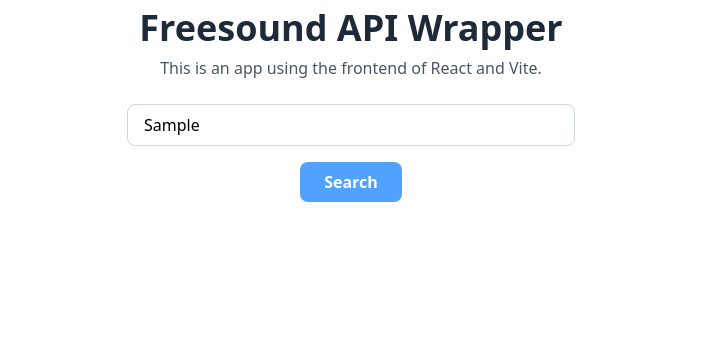
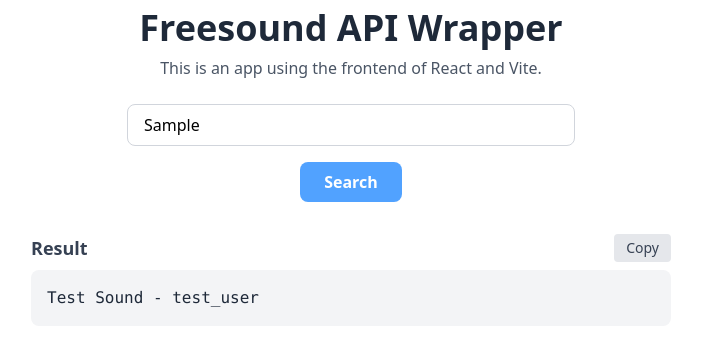
Before and after one commit to maseilertsen/freesoundApiGolang, a React (Vite) app in the folder frontend/freesound-client/: page / in a window 1280 px wide. Both pictures are taken after typing "Sample" into the empty fields and a click on the button "Search". Shown: the top 346 px of the page, without its empty margins (289-991 px from the left). Built offline with nearby package versions, Linux system fonts and the light colour scheme.

Commit message:
feat: mock result displayed

```diff
--- a/frontend/freesound-client/src/App.jsx
+++ b/frontend/freesound-client/src/App.jsx
@@ -1,12 +1,35 @@
+import { useState } from 'react'
 import './App.css'
 import Header from './components/Header.jsx'
 import QueryInput from './components/QueryInput.jsx'
+import ResultsDisplay from './components/ResultsDisplay.jsx'
 
 function App() {
+  // State to hold API results - lives here so both components can access it
+  const [results, setResults] = useState(null)
+
+  // This function will be passed to QueryInput
+  // TODO: make it call the actual API
+  function handleSearch(searchId) {
+    console.log('App received search for:', searchId)
+
+    // For now, set mock data to test ResultsDisplay
+    // TODO: Replace this with actual API call
+    setResults({
+      id: searchId,
+      name: 'Test Sound',
+      username: 'test_user',
+      message: 'This is mock data - API connection coming next!'
+    })
+  }
+
   return (
     <div className="min-h-screen bg-white">
       <Header />
-      <QueryInput />
+      {/* Pass handleSearch function down to QueryInput */}
+      <QueryInput onSearch={handleSearch} />
+      {/* Pass results down to ResultsDisplay */}
+      <ResultsDisplay results={results} />
     </div>
   )
 }
--- a/frontend/freesound-client/src/components/QueryInput.jsx
+++ b/frontend/freesound-client/src/components/QueryInput.jsx
@@ -1,14 +1,18 @@
 import { useState } from 'react'
 
-export default function QueryInput() {
+// Receives onSearch function as a prop from App.jsx
+export default function QueryInput({ onSearch }) {
   const [searchId, setSearchId] = useState('')
 
   // This function runs when form is submitted
   function handleSubmit(e) {
-    e.preventDefault()// Prevent the browser's default form behavior (page reload)
+    e.preventDefault() // Prevent the browser's default form behavior (page reload)
 
-    // Logging value before as proof of concept.
-    console.log('Searching for ID:', searchId)
+    // Call the onSearch function passed from App.jsx
+    // This "lifts" the search action up to the parent component
+    if (searchId.trim()) {
+      onSearch(searchId)
+    }
   }
 
   return (
--- /dev/null
+++ b/frontend/freesound-client/src/components/ResultsDisplay.jsx
@@ -0,0 +1,40 @@
+import { useState } from 'react'
+
+export default function ResultsDisplay({ results }) {
+  const [copied, setCopied] = useState(false)
+
+  if (!results) {
+    return null
+  }
+
+  // Format: "Song - Artist"
+  const displayText = `${results.name} - ${results.username}`
+
+  function handleCopy() {
+    navigator.clipboard.writeText(displayText).then(() => {
+      setCopied(true)
+      setTimeout(() => setCopied(false), 2000)
+    })
+  }
+
+  return (
+    <div className="w-full max-w-2xl mx-auto p-4">
+      <div className="flex justify-between items-center mb-2">
+        <h2 className="text-lg font-semibold text-gray-700">Result</h2>
+        <button
+          onClick={handleCopy}
+          className="px-3 py-1 text-sm bg-gray-200 text-gray-700 rounded hover:bg-gray-300 transition-colors"
+        >
+          {copied ? 'Copied!' : 'Copy'}
+        </button>
+      </div>
+
+      {/* Code block styling with plain text content */}
+      <div className="bg-gray-100 p-4 rounded-lg select-all">
+        <p className="text-gray-800 font-mono">
+          {displayText}
+        </p>
+      </div>
+    </div>
+  )
+}
```
